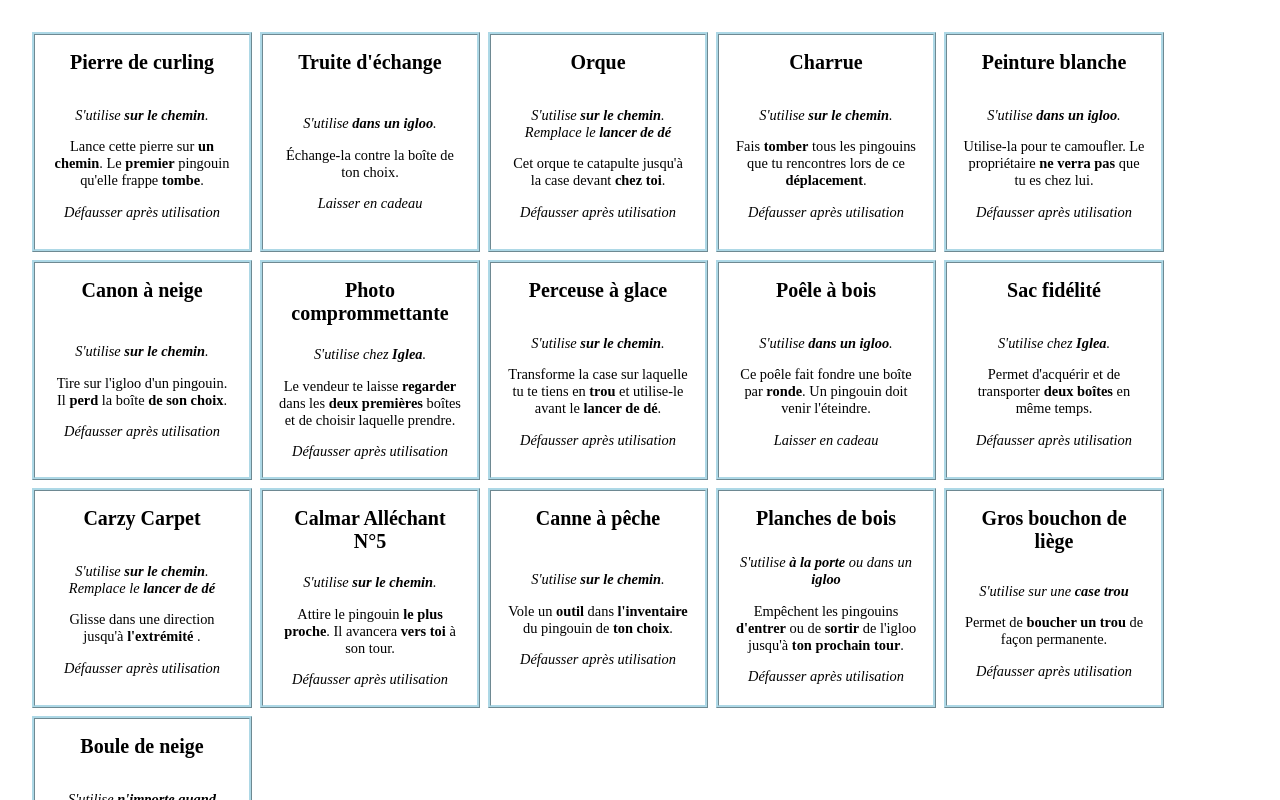
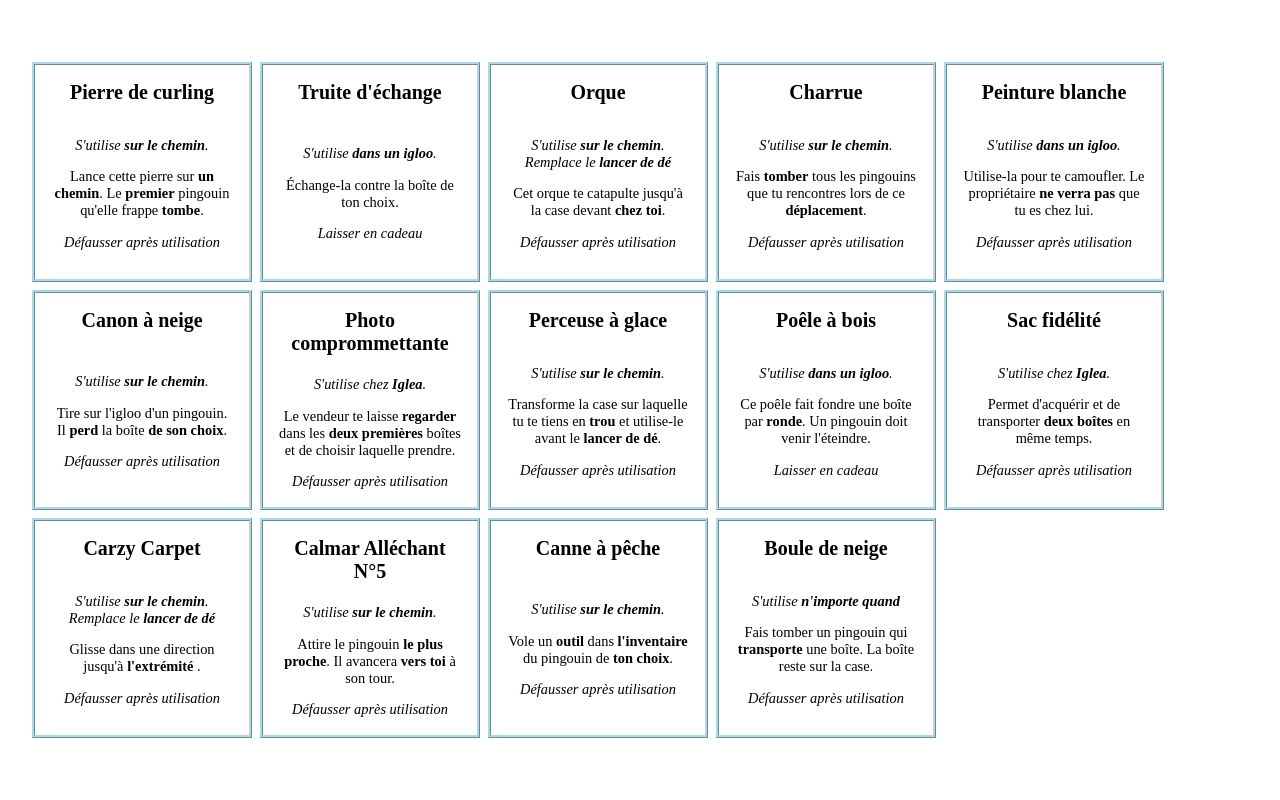
Before and after one commit to beaudry/pingouins-voleurs, a Preact app: page / in a window 1280 px wide. Shown: the top 800 px of the page. Built offline with nearby package versions, Linux system fonts and the light colour scheme; a web font is replaced by a local one.

Commit message:
Ôter bouchon et bois

```diff
--- a/src/app/outils.tsx
+++ b/src/app/outils.tsx
@@ -261,56 +261,6 @@ const outils: Outil[] = [
     apresUtilisation: ressources.apresUtilisations.defausser,
     description: (
       <>
-        Empêchent les pingouins
-        {" "}
-        <strong>d'entrer</strong>
-        {" "}
-        ou de
-        {" "}
-        <strong>sortir</strong>
-        {" "}
-        de l'igloo jusqu'à
-        {" "}
-        <strong>ton prochain tour</strong>
-        .
-      </>
-    ),
-    momentUtilisation: (
-      <>
-        S'utilise
-        {" "}
-        <strong>à la porte</strong>
-        {" "}
-        ou dans un
-        {" "}
-        <strong>igloo</strong>
-      </>),
-    nom: "Planches de bois",
-  },
-  {
-    apresUtilisation: ressources.apresUtilisations.defausser,
-    description: (
-      <>
-        Permet de
-        {" "}
-        <strong>boucher un trou</strong>
-        {" "}
-        de façon permanente.
-      </>
-    ),
-    momentUtilisation: (
-      <>
-        S'utilise sur une
-        {" "}
-        <strong>case trou</strong>
-      </>
-    ),
-    nom: "Gros bouchon de liège",
-  },
-  {
-    apresUtilisation: ressources.apresUtilisations.defausser,
-    description: (
-      <>
         Fais
         {" "}
         {motsCles.tomber}
```
